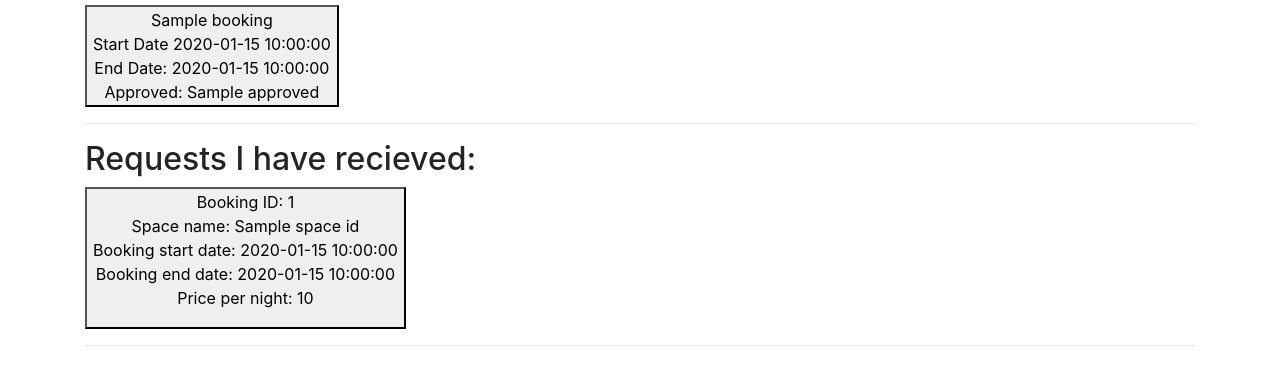
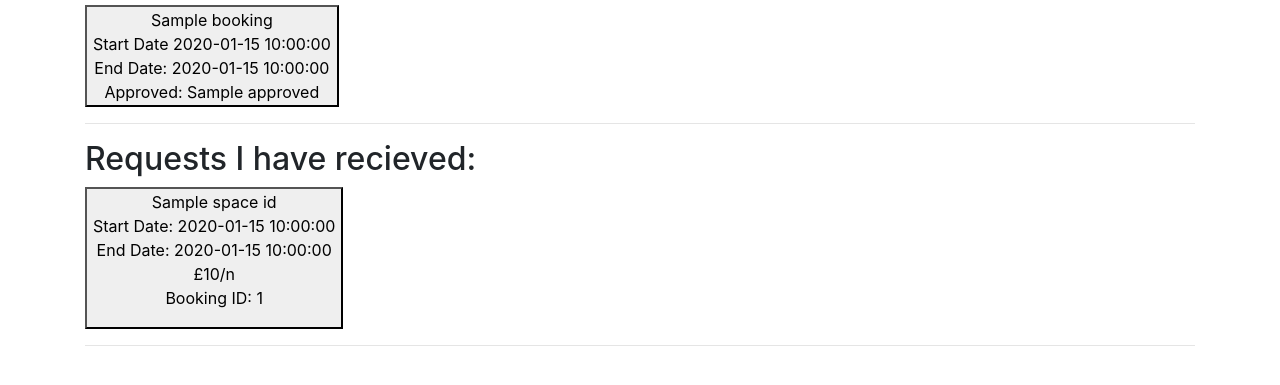
Before and after one commit to codehath/makers-bnb, a Flask app: template templates/dashboard.html in a window 1280 px wide. Shown: the part 175-560 px from the top of the page. Run offline with Flask 3, Linux system fonts and the light colour scheme; the template is opened without the code that fills it: most values are stand-ins (such as "Sample title", 1, 10 or a date in 2020); parts of the project's set-up code (start-up, migrations or seed data) failed here and were passed over; some libraries are stand-ins or nearby versions.

Commit message:
# Fixed formatting of details on /dashboard and /approval

```diff
--- a/app.py
+++ b/app.py
@@ -38,11 +38,15 @@ def get_index():
 # adding a space to the database through the webpage
 @app.route("/list-space", methods=["POST"])
 def submit_space():
+    user_id = 1
+    # global logged_in_user
+    # user_id = logged_in_user.id
+
     new_space = Space.create(
         name=request.form["name"],
         description=request.form["description"],
         price=request.form["price"],
-        user_id=1,
+        user_id=user_id,
     )
     Availability.create(
         start_date=request.form["start_date"],
@@ -68,6 +72,8 @@ def get_success():
 @app.route("/dashboard", methods=["GET"])
 def get_dashboard():
     user_id = 1
+    # global logged_in_user
+    # user_id = logged_in_user.id
 
     # Creates a list of dictionaries for bookings with booking details
     bookings = Booking.select().where(Booking.user_id == user_id)
@@ -104,22 +110,6 @@ def booking(booking_id):
         return "Booking not Found"
 
 
-#
-# @app.route("/approval/<int:booking_id>", methods=["GET"])
-# def approval(booking_id):
-#     user_id = 1
-#     requests = Booking.select().join(Space).where(Space.user_id == user_id)
-#     requests_dicts = [request.__dict__["__data__"] for request in requests]
-
-#     for request in requests_dicts:
-#         person = Space.select().where(Space.user_id == request["user_id"]).first()
-#         if person != None:
-#             person_dict = person.__dict__["__data__"]
-#             request.update(person_dict)
-
-
-#     return render_template("approval.html", requests=requests, booking_id=booking_id)
-
 @app.route("/approval/<int:booking_id>", methods=["GET"])
 def approval(booking_id):
     request = Booking.select().join(Space).where(Booking.id == booking_id).first()
@@ -128,6 +118,7 @@ def approval(booking_id):
     space = Space.select().where(Space.id == request.space_id).first()
     space_dict = space.__dict__["__data__"]
     del space_dict['id']
+    del space_dict['user_id']
     request_dict.update(space_dict)
 
     person = Person.select().where(Person.id == request.user_id).first()
--- a/templates/dashboard.html
+++ b/templates/dashboard.html
@@ -28,11 +28,11 @@
         {% for request in requests %}
         <a href="{{url_for('approval' , booking_id=request.id) }}">
         <button><p>
-            Booking ID: {{request.id}} <br/>
-            Space name: {{request.space_id.name}} <br/>
-            Booking start date: {{request.start_date}} <br/>
-            Booking end date: {{request.end_date}} <br/>
-            Price per night: {{request.space_id.price}}
+            {{request.space_id.name}} <br/>
+            Start Date: {{request.start_date}} <br/>
+            End Date: {{request.end_date}} <br/>
+            £{{request.space_id.price}}/n <br/>
+            Booking ID: {{request.id}}
         </p></button>
         </a>
         <hr>
```
Also changed, not shown: templates/approval.html (+5 -5 lines).
